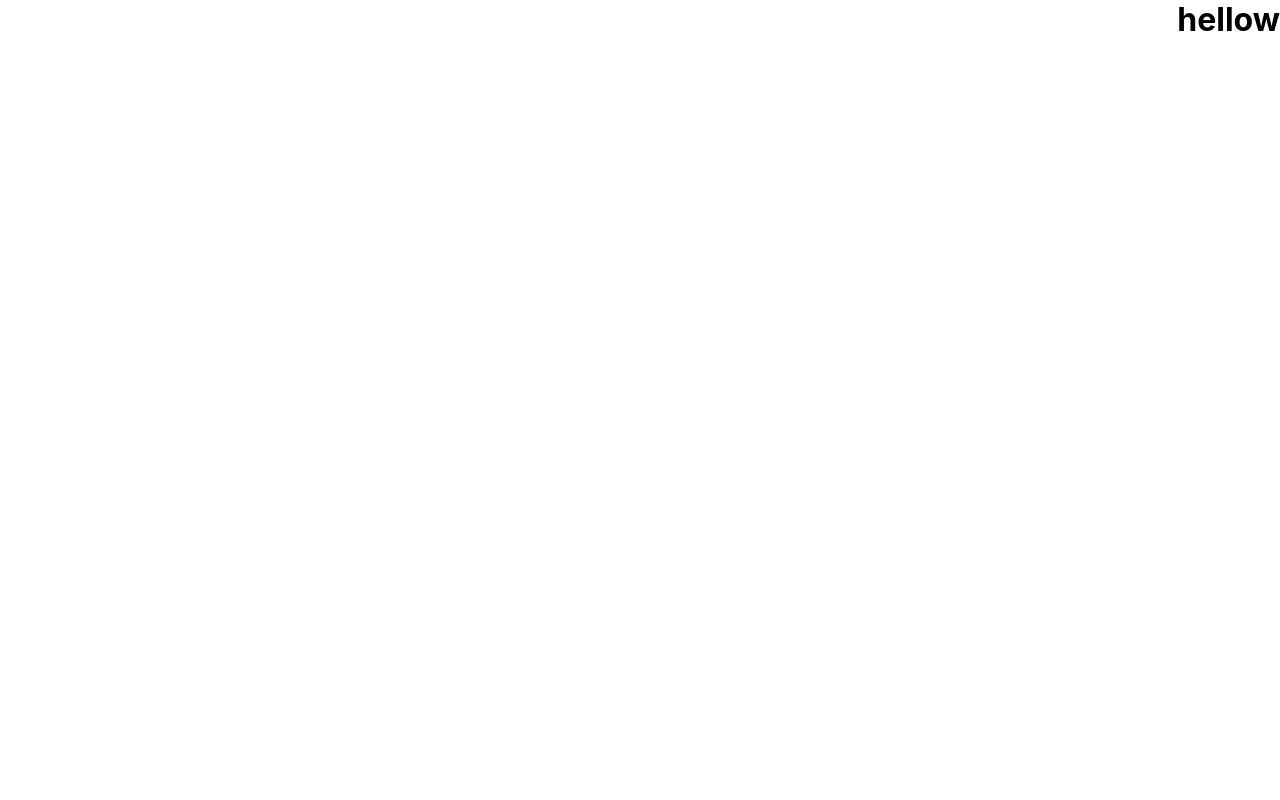
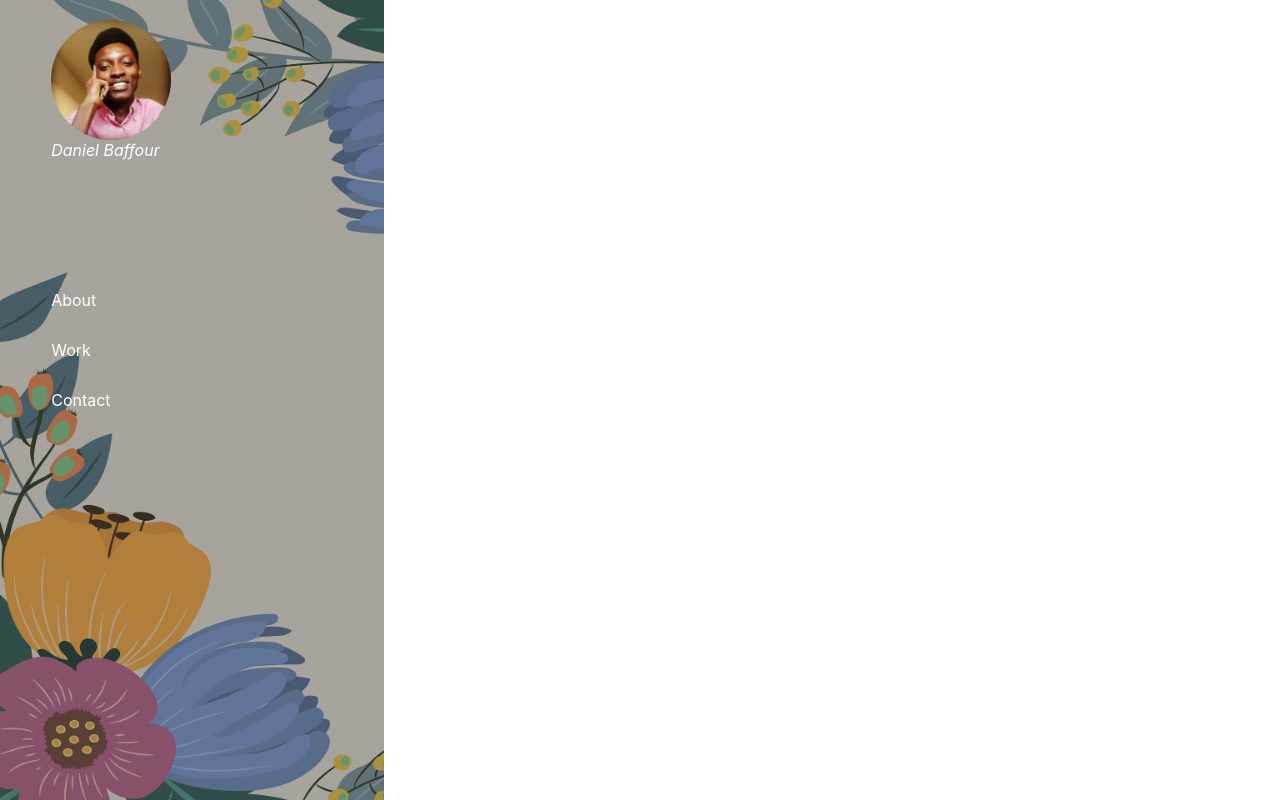
Before and after one commit to dkbaffour777/portfolio, a React (Create React App) app: page / in a window 1280 px wide. Built offline with nearby package versions, Linux system fonts and the light colour scheme.

Commit message:
add header component

```diff
--- a/src/App.js
+++ b/src/App.js
@@ -1,8 +1,8 @@
-function App() {
+import Header from "./components/Header/Header";
+
+const App =()=> {
   return (
-    <div className="App">
-      <h1>hellow</h1>
-    </div>
+    <Header />
   );
 }
 
--- /dev/null
+++ b/src/components/Header/Header.js
@@ -0,0 +1,31 @@
+import profile_pic from '../../assets/images/profile-picture.jpg'
+import header_bImg from '../../assets/images/background-theme.jpg'
+
+const Header =()=> {
+    return (
+        <header style={{backgroundImage: `url(${header_bImg})`}}>
+            <div class="dark-layer primary-dl"></div>
+            <div class="logo-wrapper">
+                <img src={profile_pic} alt="Daniel Baffour"/>
+                <h1>
+                    Daniel Baffour <br/> <span id="title"></span>
+                </h1>
+            </div>
+            <nav>
+                <ul>
+                    <li>
+                        <a href="#about-me">About</a>
+                    </li>
+                    <li>
+                        <a href="#work">Work</a>
+                    </li>
+                    <li>
+                        <a href="#contact-me">Contact</a>
+                    </li>
+                </ul>
+            </nav>
+        </header>
+    );
+}
+
+export default Header;
```
